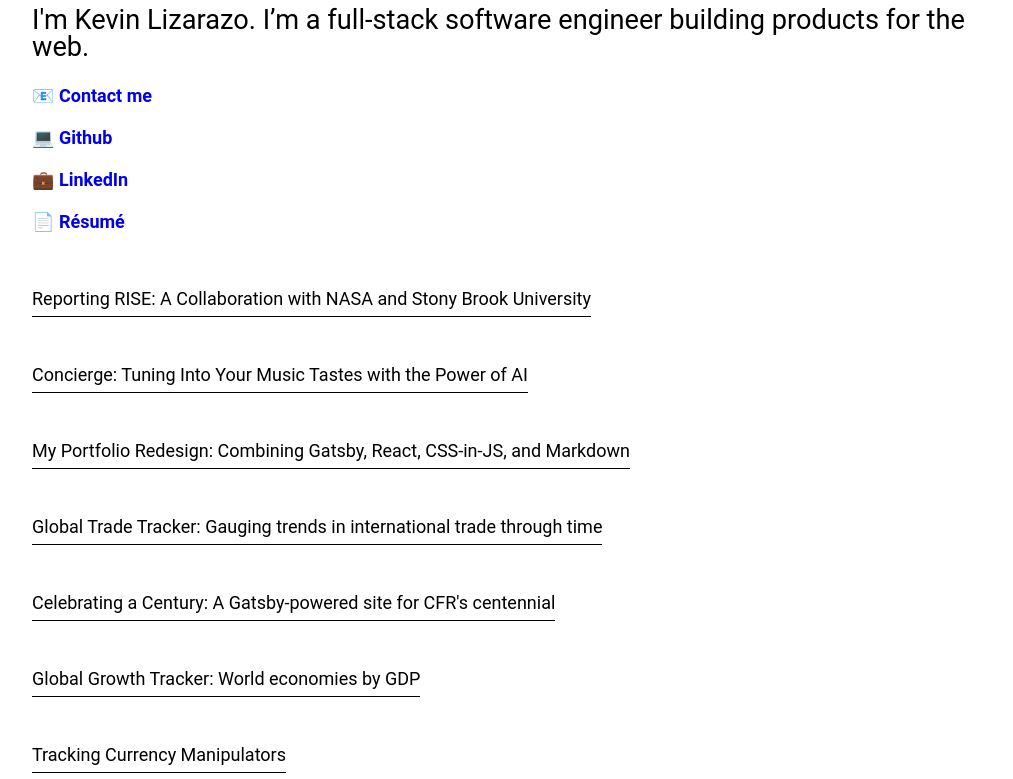
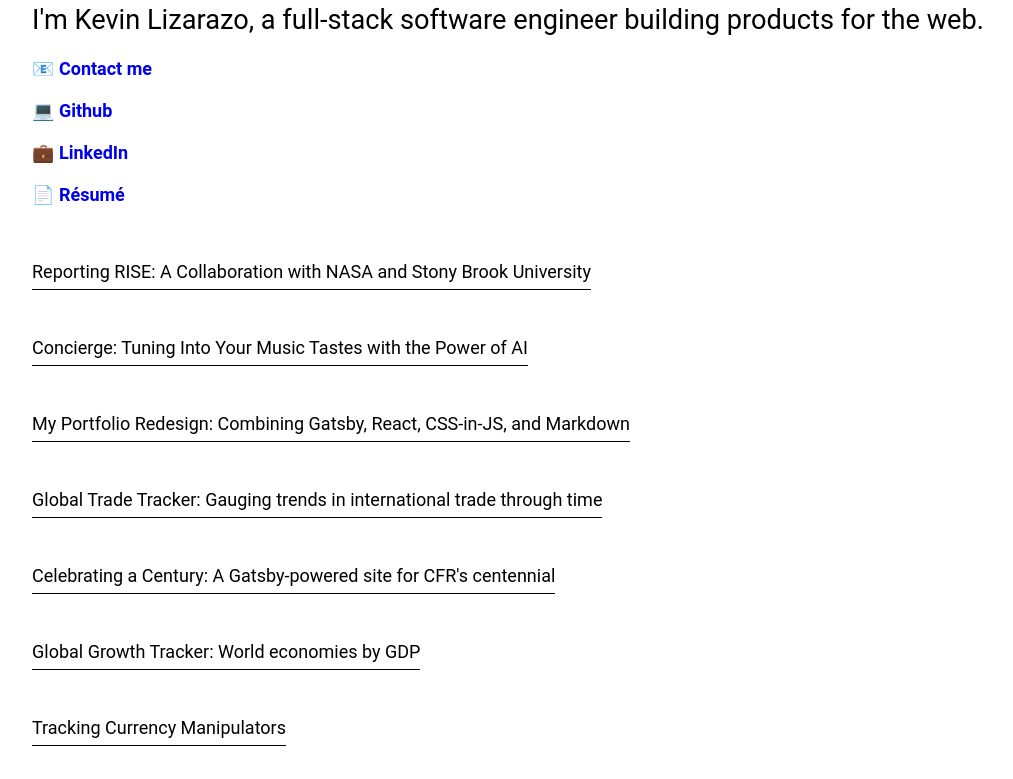
Before and after one commit to kevinlizarazo/portfolio, a Gatsby site in the folder app/: page / in a window 1280 px wide. Shown: the part 130-909 px from the top of the page, without its empty margins (132-1145 px from the left). Built offline with nearby package versions, Linux system fonts and the light colour scheme; Gatsby itself is replaced by a stand-in of ours; some packages are replaced by stand-ins of ours.

Commit message:
Update hero.mdx

```diff
--- a/app/src/content/bio/hero.mdx
+++ b/app/src/content/bio/hero.mdx
@@ -1,5 +1,5 @@
 # Hi there 👋
-## I'm Kevin Lizarazo. I’m a full-stack software engineer building products for the web.
+## I'm Kevin Lizarazo, a full-stack software engineer building products for the web.
 
 📧 [**Contact me**](https://forms.gle/sm3SEHBUoUHBzdzk9)
 
```
